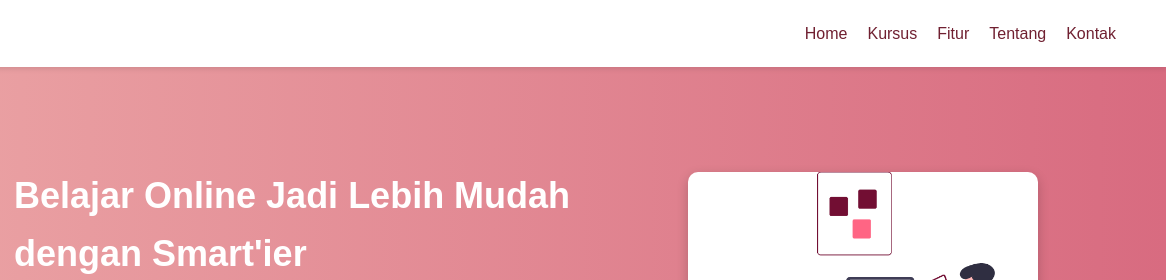
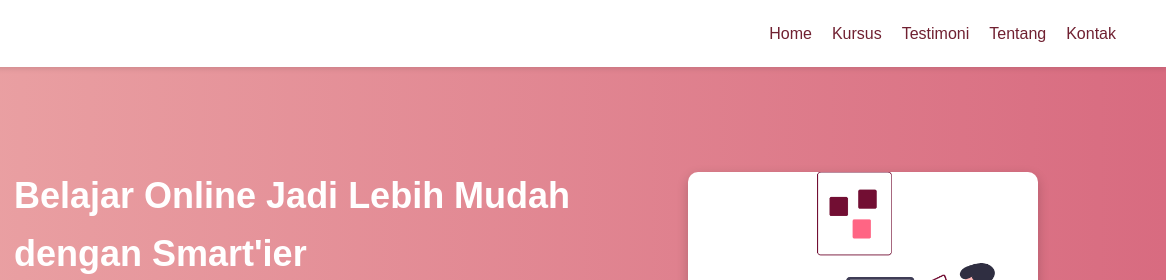
Before and after one commit to anasramadhan234/Smart-ier, a plain HTML site: page index.html in a window 1280 px wide. Shown: the top 280 px of the page, 114-1280 px from the left. Drawn offline with Linux system fonts and the light colour scheme.

Commit message:
index.html

```diff
--- a/index.html
+++ b/index.html
@@ -16,7 +16,7 @@
       <ul>
         <li><a href="#beranda">Home</a></li>
         <li><a href="#kursus">Kursus</a></li>
-        <li><a href="#fitur">Fitur</a></li>
+        <li><a href="#fitur">Testimoni</a></li>
         <li><a href="#tentang">Tentang</a></li>
         <li><a href="#kontak">Kontak</a></li>
       </ul>
```
